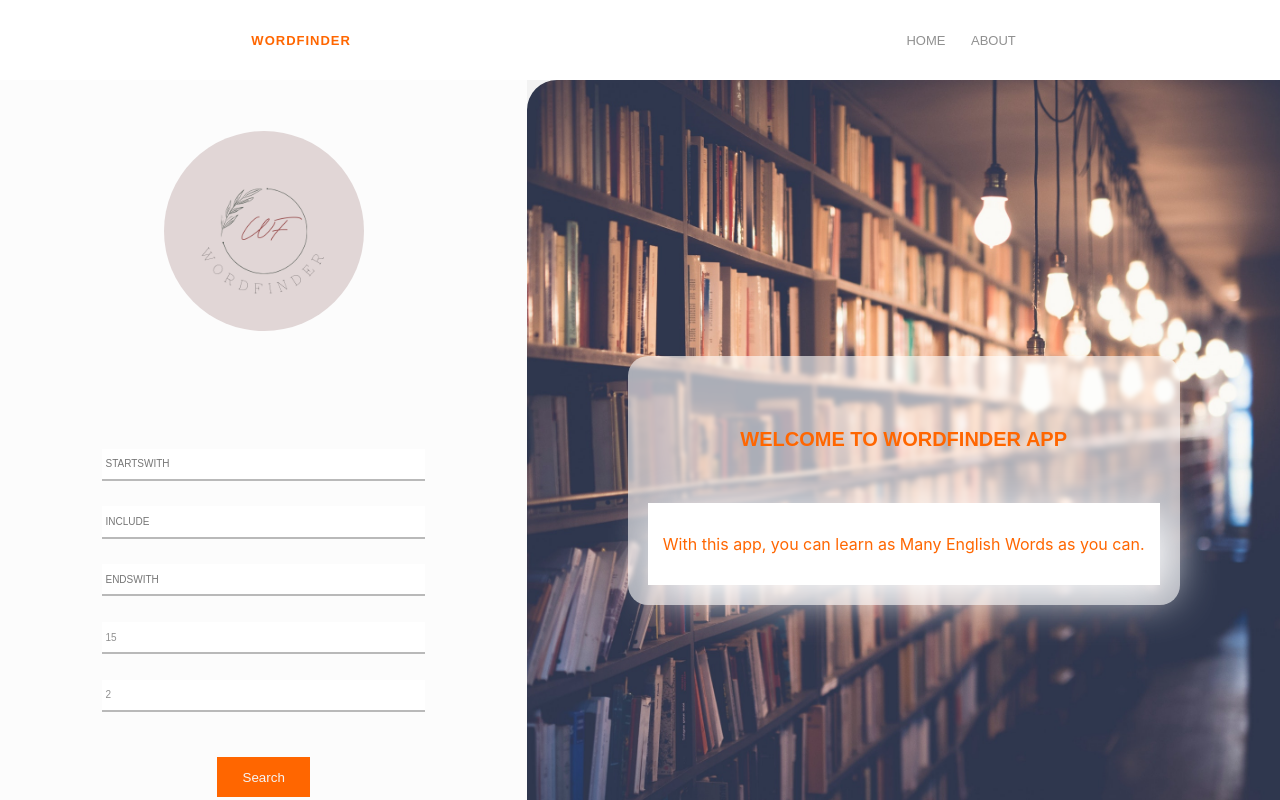
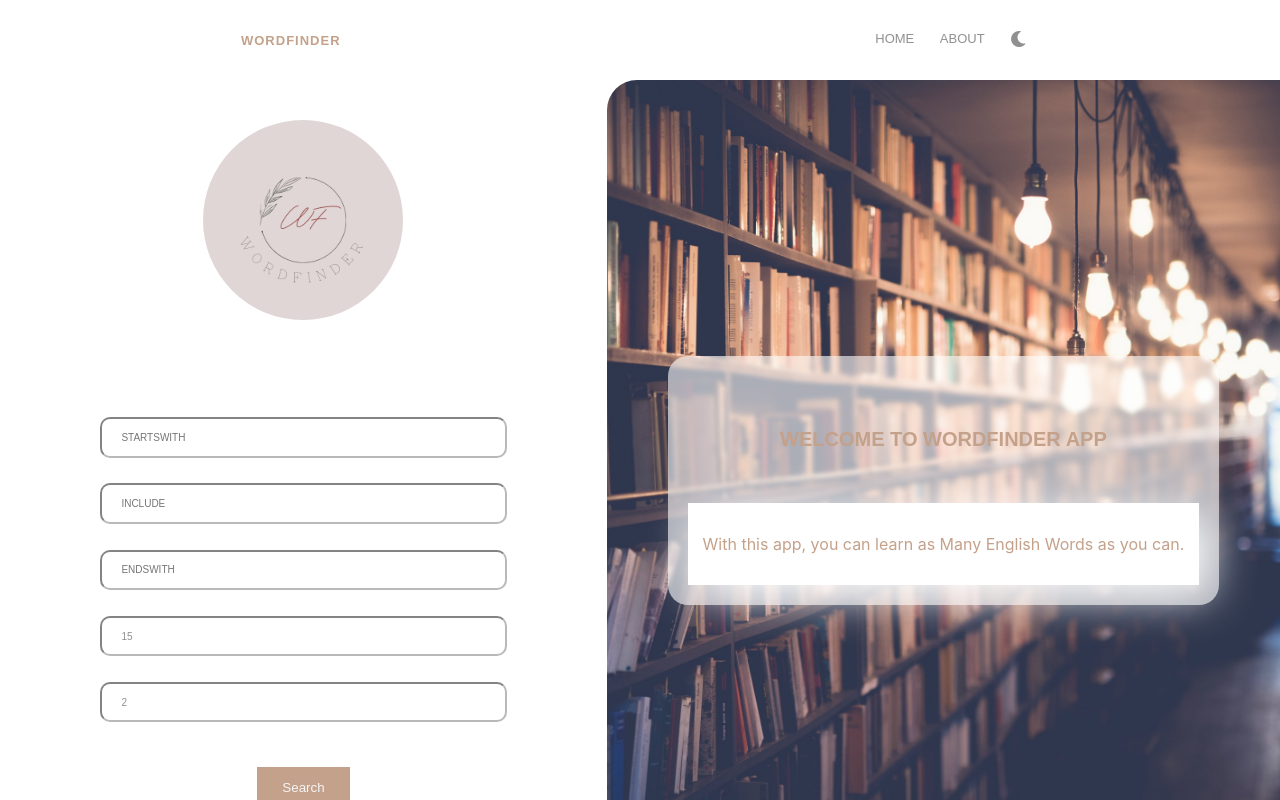
Before and after one commit to moseskereya/Word_Book, a React (Create React App) app: page / in a window 1280 px wide. Shown: the top 800 px of the page. Built offline with nearby package versions, Linux system fonts and the light colour scheme; a web font is replaced by a local one.

Commit message:
adding theme changer

```diff
--- a/src/App.css
+++ b/src/App.css
@@ -3,19 +3,33 @@
     text-align: center;
 }
 :root{
-   --color:#1b1b1b7c;
-   --bcg:rgb(255, 102, 0);
+   --color:#1b1b1b9d;
+   --bcg:rgb(196, 161, 138);
 }
 body {
     overflow-x: hidden;
     font-family: 'IBM Plex Sans', sans-serif;
-    background-color: #f2f2f2;
+    transition: .8s ease-in-out;
 }
 
 .container{
    display: flex;
 }
 
+.link span{
+    font-size: 1rem;
+    cursor: pointer;
+}
+.dark-theme{
+    background-color: var(--color);
+    color: whitesmoke;
+    transition: .8s ease-in-out;
+}
+.gray-theme{
+    background-color: #a9a8ac;
+    color: whitesmoke;
+    transition: .8s ease-in-out;
+}
 nav{
     display: flex;
     align-items: center;
@@ -165,18 +179,30 @@ p {
      padding: 20px;
  }
 
+  .container_themes{
+     margin: 5rem 0;
+     height: 70vh;
+     width: 400px;
+     z-index: 100;
+     right: 14rem;
+     position: absolute;
+     background-color:#fff;
+     box-shadow: 0 4px 8px  rgba(0, 0, 0, 0.11);
+     padding: 20px;
+     color: var(--color);
+ }
+
+
  .container_b h4{
      margin: 2.4rem 0;
      text-transform: uppercase;
      font-size: 16px;
      font-family: 'Gill Sans', 'Gill Sans MT', Calibri, 'Trebuchet MS', sans-serif;
-     color: whitesmoke;
  }
 
  .container_b p{
      margin: 6rem 0;
      padding: 0 20px;
-     color: whitesmoke;
  }
 
 
@@ -201,7 +227,6 @@ p {
     height: 100vh;
     align-items: center;
     justify-content: space-around;
-    background-color: rgb(252, 252, 252);
 }
 
 .sort_data{
@@ -212,23 +237,10 @@ p {
 
 .form_data input{
     margin: .8rem;
-    border-top: none;
-    border-left: none;
-    border-right: none;
     color: #1b1b1b7c;
     border-color: #1b1b1b7c;
-    padding: .6rem .2rem;
-    width: 60%;
-    transition: .8s ease-in-out;
-}
-.form_data select{
-    margin: .8rem;
-    border-top: none;
-    border-left: none;
-    border-right: none;
-    color: #1b1b1b7c;
-    border-color: #1b1b1b7c;
-    padding: .6rem .2rem;
+    padding: .8rem 1.2rem;
+    border-radius: 10px;
     width: 60%;
     transition: .8s ease-in-out;
 }
--- a/src/components/About.js
+++ b/src/components/About.js
@@ -6,7 +6,7 @@ function About() {
             <div className="container_a">
                 <h4>About Us</h4>
             </div>
-            <div className="container_b" data-aos="zoom-out">
+            <div className="container_b">
                 <h4>I'M MOSES LAZARO</h4>
                 <p>Hey,Welcome to my Website, My Name is Moses Lazaro .I have been learning web development since 2018 as a self tought Developer, I have covered quit a lots of Frontend (Client Side) with HTML CSS AND JAVASCRIPT AND FIGMA for web designs and development. Im also able to do the backend(Server side) with C-sharp programming language and Unity for game development</p>
             </div>
--- a/src/components/Nav.js
+++ b/src/components/Nav.js
@@ -3,8 +3,21 @@ import {Link} from "react-router-dom"
 class Nav extends Component {
     constructor(props) {
         super(props);
-        this.state = {  }
+        this.state = {
+            theme: false,
+         }
     }
+
+    changeTheme = () => {
+        const moon = document.querySelector('.fa-sun');
+        if (this.state.theme === true) {
+            moon.onclick = () => {
+            }
+        } else if (this.state.theme === false) {
+            document.body.classList.toggle('gray-theme');
+        }
+    }
+
     render() {
         return (
             <div className="word_nav">
@@ -18,6 +31,11 @@ class Nav extends Component {
                     <Link to="/About" className="links">
                         <li>About</li>
                     </Link>
+                    <li className="link">
+                        <span>
+                            <i className="fa fa-moon" onClick={this.changeTheme}></i>
+                        </span>
+                    </li>
                 </ul>
             </div>
          );
```
